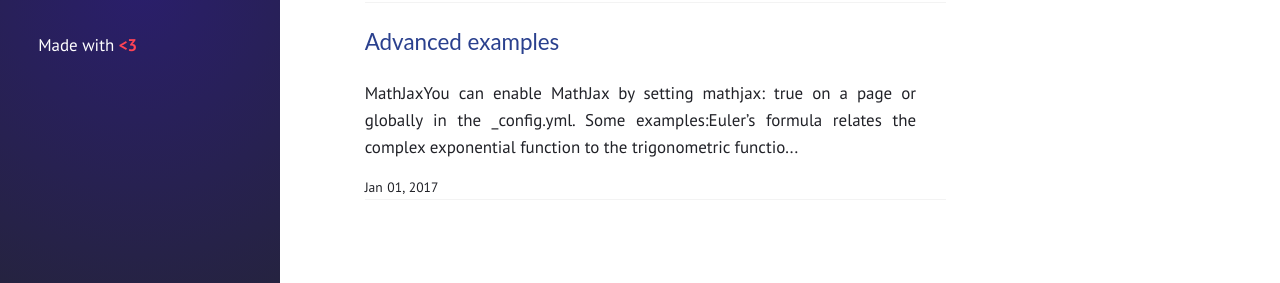
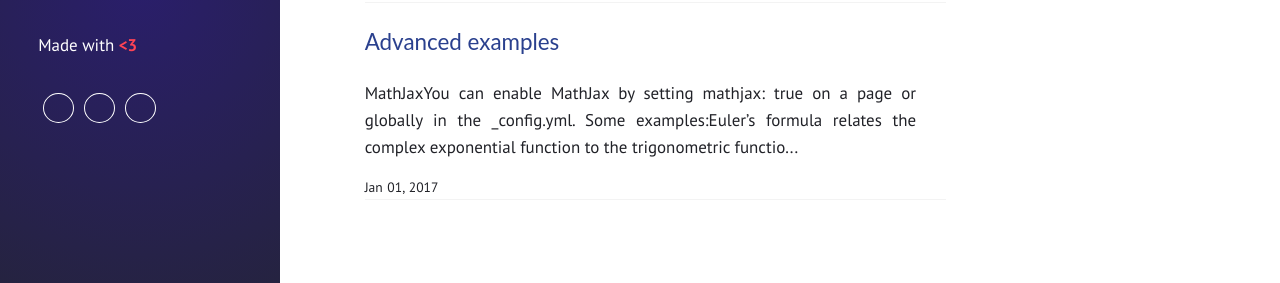
Before and after one commit to hfasah/hfasah.github.io, a Jekyll site: the page built from index.html, in a window 1280 px wide. Shown: the part 466-749 px from the top of the page. Built offline with Jekyll 4.4.1, drawn with Linux system fonts in a browser that asks for light colours.

Commit message:
Update custom.sass

```diff
--- a/assets/css/custom.sass
+++ b/assets/css/custom.sass
@@ -72,3 +72,10 @@ span.readtime
     margin: 0px 6px!important
     padding: 2px 0px!important
     height: 16px
+
+.sidebar-bottom-link a
+    border: 1px solid #fff
+    text-align: center
+    margin: 0 5px
+    border-radius: 50%
+    display: inline-block
```
